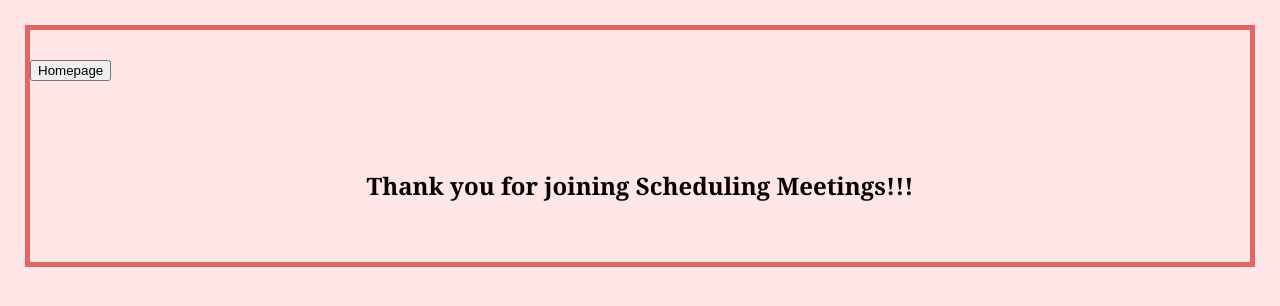
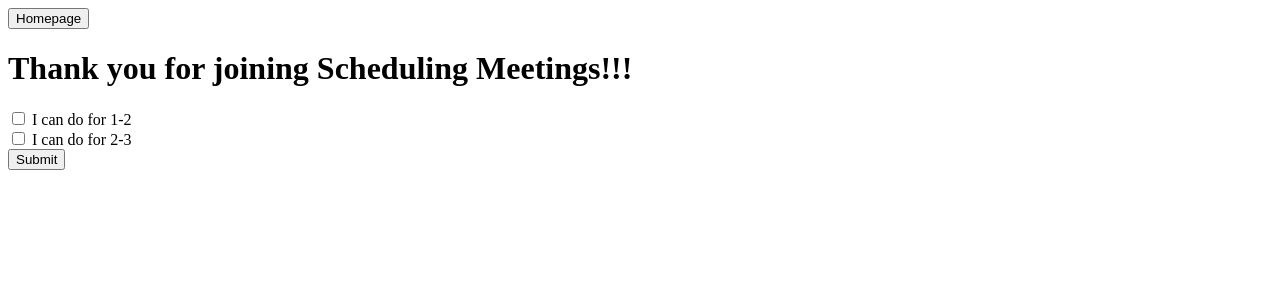
Before and after one commit to ShotaKato1/web-app-final, a website: page public/logout.html in a window 1280 px wide. Drawn offline with Linux system fonts and the light colour scheme.

Commit message:
Update logout.html

```diff
--- a/public/logout.html
+++ b/public/logout.html
@@ -10,28 +10,17 @@
     <form action="/api/logout" method="post">
 
         <div>
-            <link href="/media/examples/link-element-example.css" rel="stylesheet">
-            <style>
-            body{
-                background-color: #ffe7e8;
-                border: 5px solid #e66465;
-                margin: 25px;
-                line-height: 5;
-                text-align: left;
-            }
-            h1{
-                color: rgb(7, 1, 1);
-                font-family: Georgia;
-                font-size: 150%;
-                text-align: center;
-            }
-            </style>
-        </div>
-        <div>
             <a href= "/index">
                 <button> Homepage </button></a>
         </div>
         <h1>Thank you for joining Scheduling Meetings!!!</h1>
+        <form action="/api/timeAvailable" method="get">
+            <input type="checkbox" name="01-02" value="01-02">
+            <label for="01-02"> I can do for 1-2</label><br>
+            <input type="checkbox" name="02-03" value="02-03">
+            <label for="02-03"> I can do for 2-3</label><br>
+            <input type="submit" value="Submit">
+          </form>
     </form>
 </body>
 </html>
```
